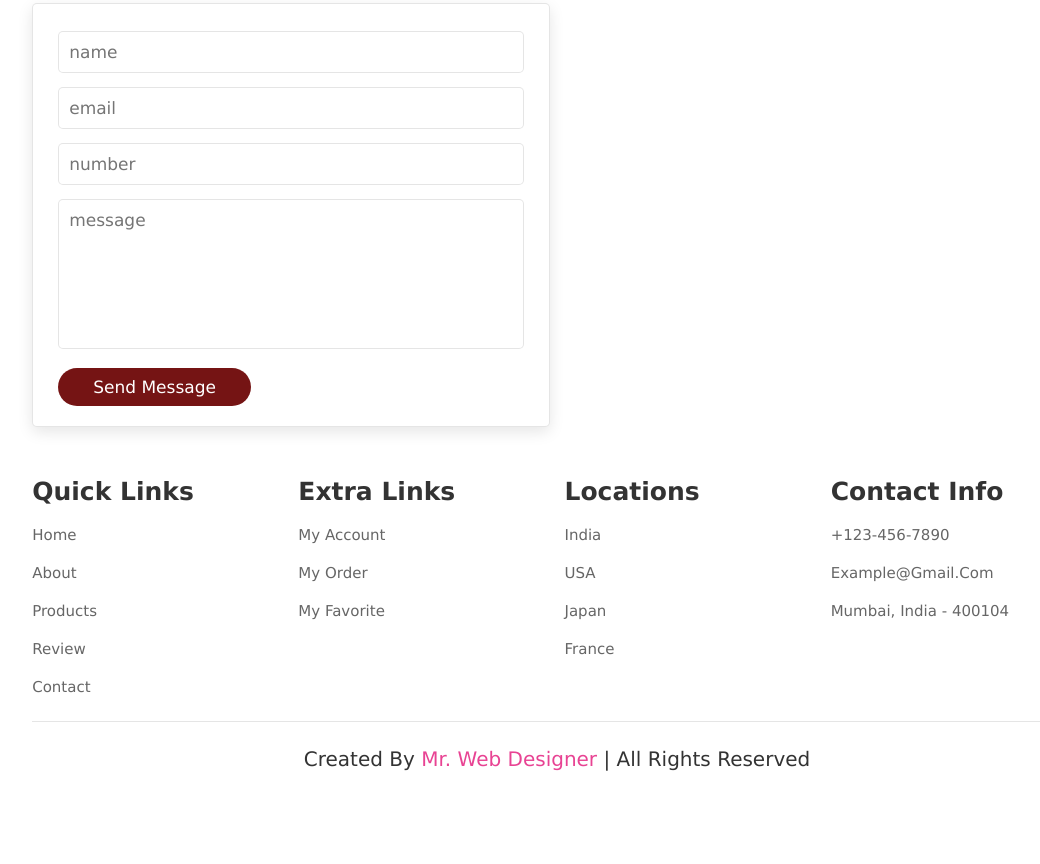
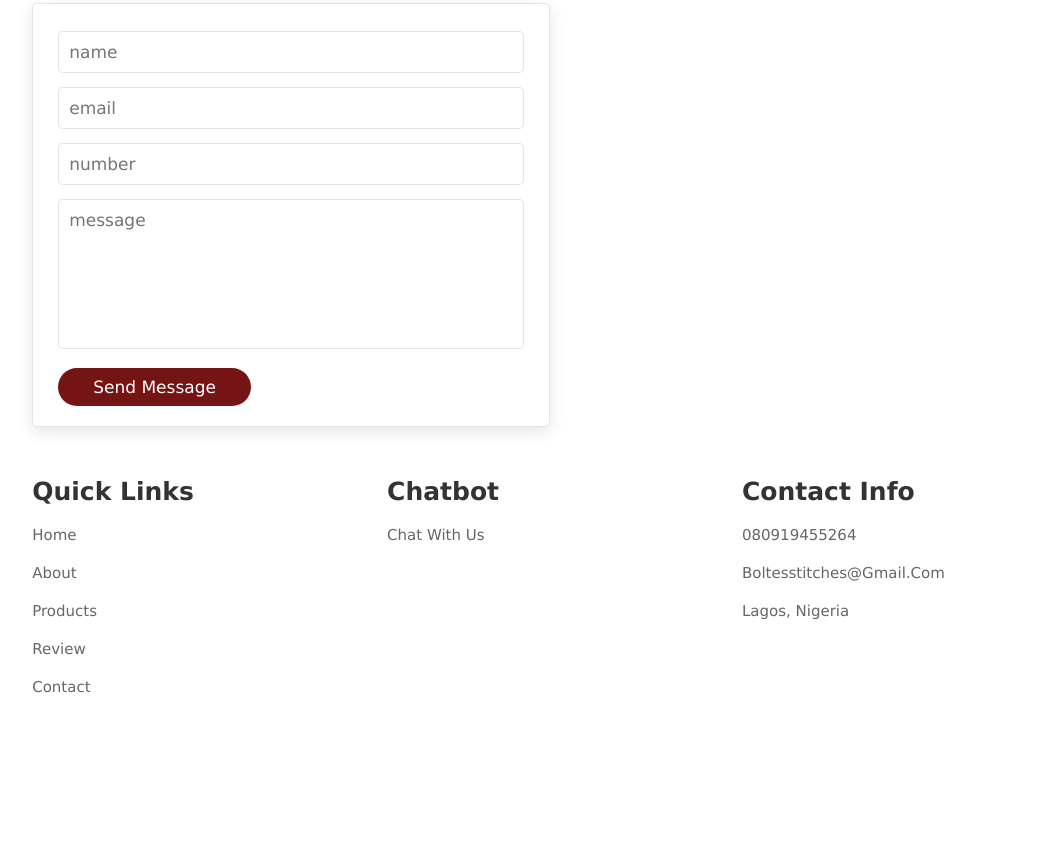
Before and after one commit to ZurielTemmy/Project-Bot, a plain HTML site: page index.html in a window 1280 px wide. Shown: the part 1955-2819 px from the top of the page, without its empty margins (83-1123 px from the left). After the commit the page ends 2681 px from the top, so only its background shows below. Drawn offline with Linux system fonts and the light colour scheme.

Commit message:
Add files via upload

```diff
--- a/index.html
+++ b/index.html
@@ -277,76 +277,7 @@
 
 <!-- about section ends -->
 
-<!-- review section starts  -->
 
-<!-- <section class="review" id="review">
-
-<h1 class="heading"> customer's <span>review</span> </h1>
-
-<div class="box-container">
-
-    <div class="box">
-        <div class="stars">
-            <i class="fas fa-star"></i>
-            <i class="fas fa-star"></i>
-            <i class="fas fa-star"></i>
-            <i class="fas fa-star"></i>
-            <i class="fas fa-star"></i>
-        </div>
-        <p>Lorem ipsum dolor sit amet consectetur adipisicing elit. Corrupti asperiores laboriosam praesentium enim maiores? Ad repellat voluptates alias facere repudiandae dolor accusamus enim ut odit, aliquam nesciunt eaque nulla dignissimos.</p>
-        <div class="user">
-            <img src="images/pic-1.png" alt="">
-            <div class="user-info">
-                <h3>john deo</h3>
-                <span>happy customer</span>
-            </div>
-        </div>
-        <span class="fas fa-quote-right"></span>
-    </div>
-
-    <div class="box">
-        <div class="stars">
-            <i class="fas fa-star"></i>
-            <i class="fas fa-star"></i>
-            <i class="fas fa-star"></i>
-            <i class="fas fa-star"></i>
-            <i class="fas fa-star"></i>
-        </div>
-        <p>Lorem ipsum dolor sit amet consectetur adipisicing elit. Corrupti asperiores laboriosam praesentium enim maiores? Ad repellat voluptates alias facere repudiandae dolor accusamus enim ut odit, aliquam nesciunt eaque nulla dignissimos.</p>
-        <div class="user">
-            <img src="images/pic-2.png" alt="">
-            <div class="user-info">
-                <h3>john deo</h3>
-                <span>happy customer</span>
-            </div>
-        </div>
-        <span class="fas fa-quote-right"></span>
-    </div>
-
-    <div class="box">
-        <div class="stars">
-            <i class="fas fa-star"></i>
-            <i class="fas fa-star"></i>
-            <i class="fas fa-star"></i>
-            <i class="fas fa-star"></i>
-            <i class="fas fa-star"></i>
-        </div>
-        <p>Lorem ipsum dolor sit amet consectetur adipisicing elit. Corrupti asperiores laboriosam praesentium enim maiores? Ad repellat voluptates alias facere repudiandae dolor accusamus enim ut odit, aliquam nesciunt eaque nulla dignissimos.</p>
-        <div class="user">
-            <img src="images/pic-3.png" alt="">
-            <div class="user-info">
-                <h3>john deo</h3>
-                <span>happy customer</span>
-            </div>
-        </div>
-        <span class="fas fa-quote-right"></span>
-    </div>
-
-</div>
-
-</section> -->
-
-<!-- review section ends -->
 
 <!-- contact section starts  -->
 
@@ -390,31 +321,31 @@
         </div>
 
         <div class="box">
-            <h3>extra links</h3>
-            <a href="#">my account</a>
-            <a href="#">my order</a>
-            <a href="#">my favorite</a>
+            <h3>Chatbot</h3>
+            <a href="#">Chat with us</a>
+            <!-- <a href="#">my order</a>
+            <a href="#">my favorite</a> -->
         </div>
 
-        <div class="box">
+        <!-- <div class="box">
             <h3>locations</h3>
-            <a href="#">india</a>
-            <a href="#">USA</a>
-            <a href="#">japan</a>
+            <a href="#">Lagos</a>
+            <a href="#">Ogun</a>
+            <a href="#">japa</a>
             <a href="#">france</a>
-        </div>
+        </div> -->
 
         <div class="box">
             <h3>contact info</h3>
-            <a href="#">+123-456-7890</a>
-            <a href="#">example@gmail.com</a>
-            <a href="#">mumbai, india - 400104</a>
+            <a href="#">080919455264</a>
+            <a href="#">boltesstitches@gmail.com</a>
+            <a href="#">Lagos, Nigeria</a>
             <img src="images/payment.png" alt="">
         </div>
 
     </div>
 
-    <div class="credit"> created by <span> mr. web designer </span> | all rights reserved </div>
+    <!-- <div class="credit"> created by <span> mr. web designer </span> | all rights reserved </div> -->
 
 </section>
 
```
